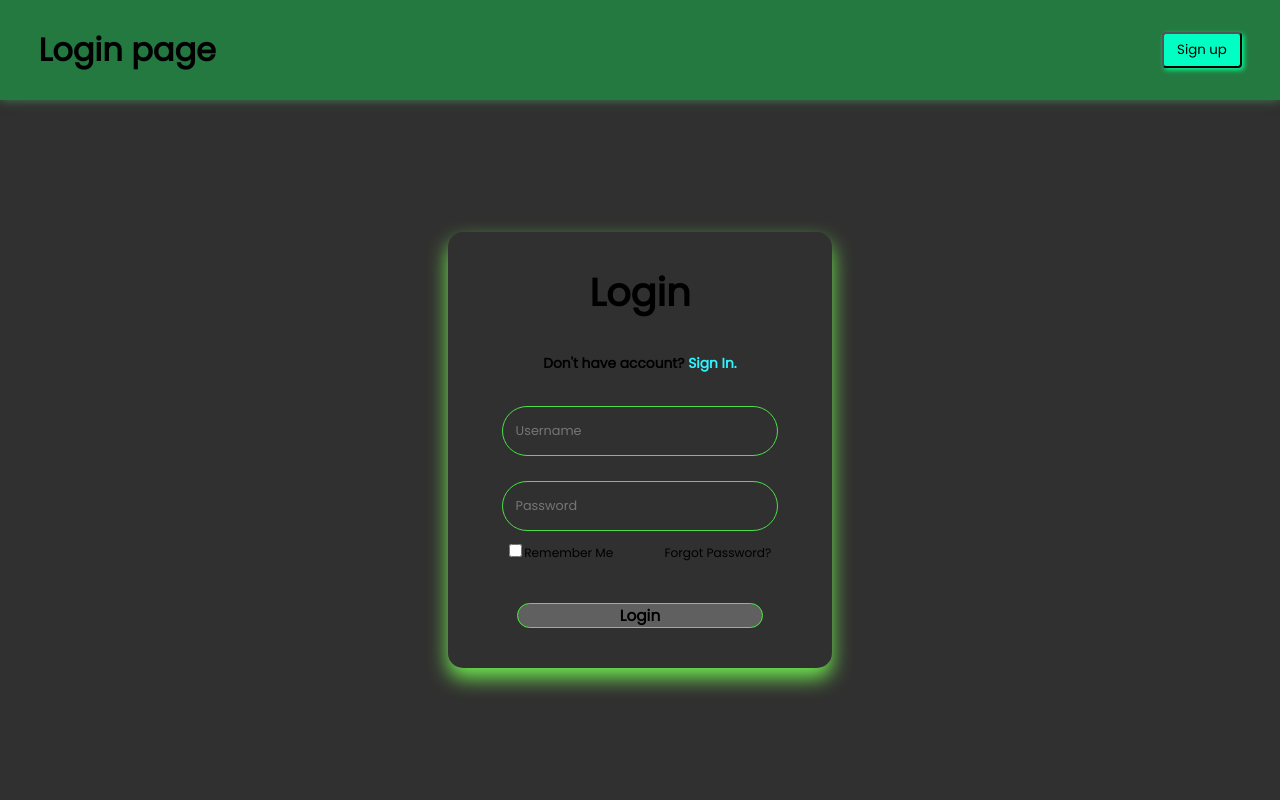
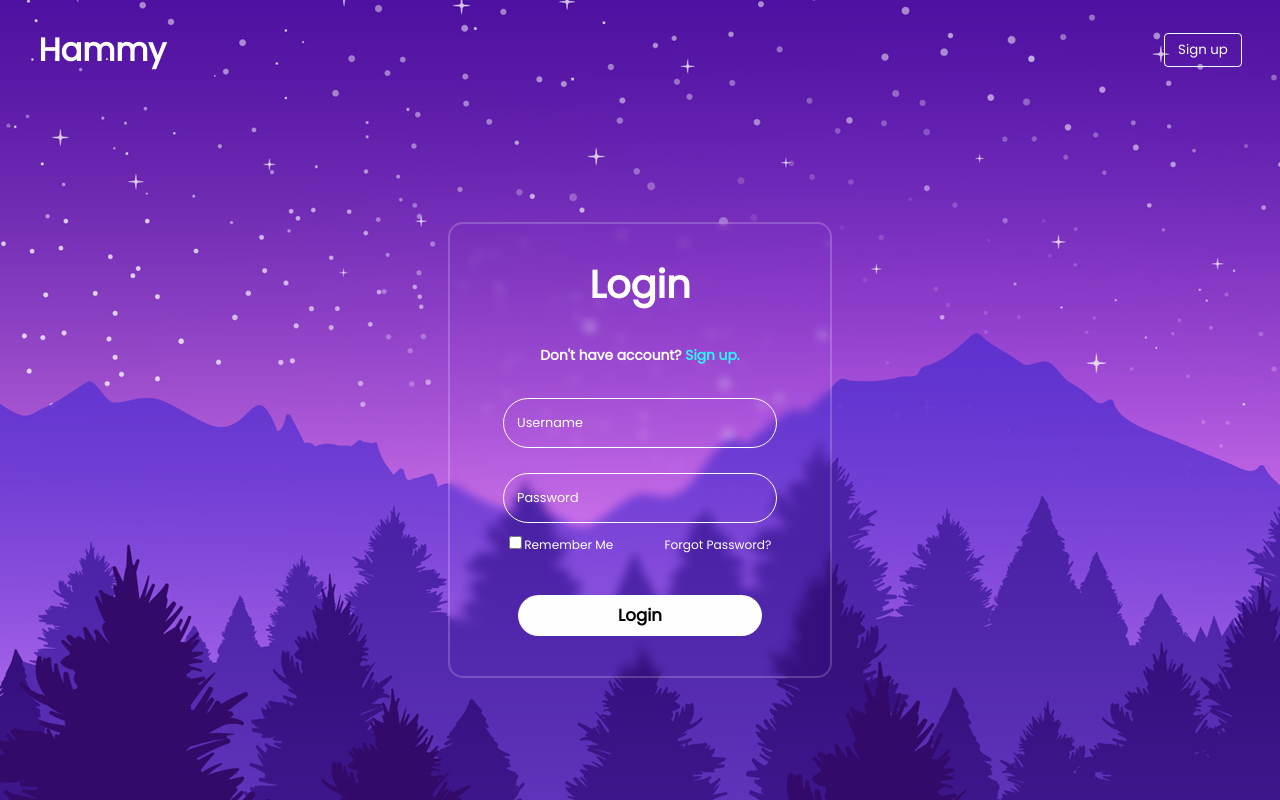
Before and after one commit to VDXD/Login_Page, a plain HTML site: page index.html in a window 1280 px wide. Drawn offline with Linux system fonts and the light colour scheme.

Commit message:
final interface

```diff
--- a/index.html
+++ b/index.html
@@ -16,7 +16,7 @@
   <body>
     <div class="main">
       <nav>
-        <h1>Login page</h1>
+        <h1>Hammy</h1>
         <!-- <p>Don't have an account? Sign up here: </p> -->
          <button>Sign up</button>
       </nav>
@@ -25,7 +25,7 @@
         <div class="login-sec">
           <h1>Login</h1>
           <div class="sign-up">
-            <h5>Don't have account? <a href="">Sign In.</a></h5>
+            <h5>Don't have account? <a href="">Sign up.</a></h5>
           </div>
           <form action="">
             <div class="username-password">
--- a/style.css
+++ b/style.css
@@ -15,14 +15,13 @@ body {
   height: 100%;
   width: 100%;
   position: relative;
-  background-color: rgb(49, 48, 48);
+  background: url(img.jpg) no-repeat;
+  color: white;
 }
 
 nav {
   height: 100px;
   width: 100%;
-  box-shadow: 0px 0px 10px rgba(80, 200, 120, 0.5);
-  background-color: rgb(36, 121, 64);
   display: flex;
   align-items: center;
   justify-content: space-between;
@@ -30,10 +29,11 @@ nav {
 }
 
 nav button {
+  border: 1px solid white;
+  color: white;
+  background: transparent;
   padding: 0.5vw 1vw;
-  box-shadow: 2px 2px 5px rgb(0, 255, 149);
   border-radius: 4px;
-  background-color: rgb(0, 255, 195);
 }
 
 nav h1 {
@@ -60,7 +60,9 @@ nav p {
 .login-sec {
   height: auto;
   width: calc(100% - 70%);
-  box-shadow: 0px 10px 20px rgb(112, 234, 81);
+  background: transparent;
+  border: 2px solid rgb(255, 255, 255, .2);
+  backdrop-filter: blur(5px);
   border-radius: 15px;
   position: relative;
   display: flex;
@@ -83,6 +85,10 @@ nav p {
 .login-sec .sign-up a {
   text-decoration: none;
   color: rgb(46, 245, 255);
+}
+
+.sign-up a:hover {
+  text-decoration: underline;
 }
 
 form {
@@ -108,12 +114,13 @@ form .username-password input {
   width: 90%;
   background: transparent;
   border: none;
-  border: 1px solid rgb(76, 223, 73);
+  border: 1px solid rgb(255, 255, 255);
   border-radius: 2em;
   padding: 0 1vw;
 }
 
 form .username-password input::placeholder {
+  color: white;
   font-size: 1vw;
   font-weight: 500;
 }
@@ -135,6 +142,7 @@ form .remember-forgot label input {
 form .remember-forgot a {
   text-decoration: none;
   color: rgb(0, 0, 0);
+  color: white;
 }
 
 .remember-forgot a:hover {
@@ -145,14 +153,14 @@ form .btn {
   height: auto;
   width: 80%;
   border: none;
-  border: 1px solid rgb(72, 234, 60);
   border-radius: 2em;
   transition: 0.5s;
-  font-size: 1.2vw;
+  font-size: 1.3vw;
   font-weight: 600;
   cursor: pointer;
-  background-color: rgb(96, 96, 96);
+  background-color: rgb(254, 254, 254);
   margin-bottom: 5vh;
+  padding: 1vh 0;
 }
 
 form .btn:hover {
@@ -213,5 +221,4 @@ form .btn:hover {
     font-size: 3.5vw;
     margin-bottom: 2vh;
   }
-
 }
```
